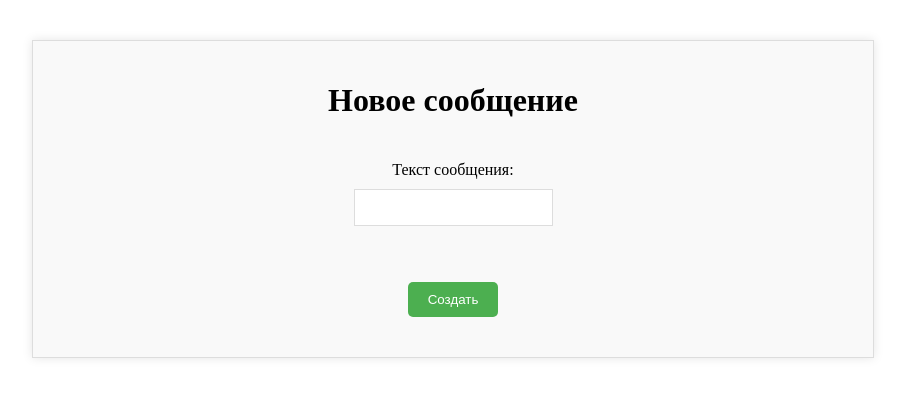
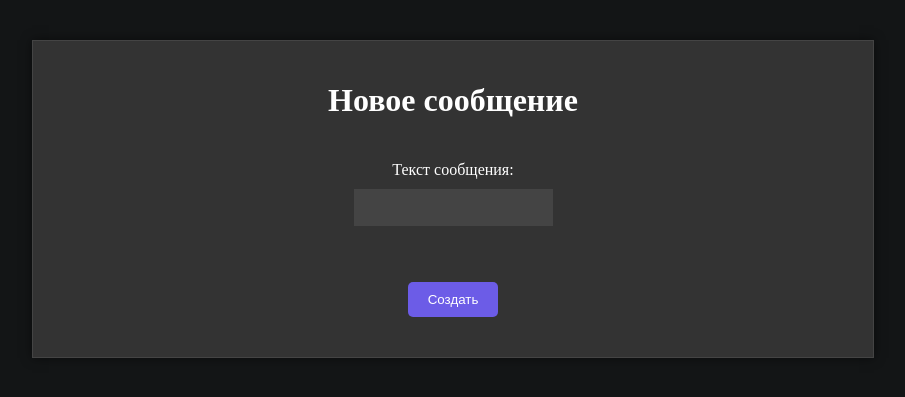
Before and after one commit to hexqueller/PyanoChat, a Flask app: page /create in a window 1280 px wide. Shown: the top 397 px of the page, without its empty margins (187-1092 px from the left). Run offline with Flask 2, Linux system fonts and the light colour scheme.

Commit message:
Темная тема

```diff
--- a/python-app/templates/create.html
+++ b/python-app/templates/create.html
@@ -4,17 +4,21 @@
     <title>Создать новое сообщение</title>
     <link rel="icon" type="image/png" href="{{ url_for('static', filename='favicon.png') }}">
     <style>
+      body {
+        background-color: #131516; /* новый цвет фона */
+      }
       .container {
         max-width: 800px;
         margin: 40px auto;
         padding: 20px;
-        background-color: #f9f9f9;
-        border: 1px solid #ddd;
-        box-shadow: 0 0 10px rgba(0, 0, 0, 0.1);
+        background-color: #333;
+        border: 1px solid #444;
+        box-shadow: 0 0 10px rgba(0, 0, 0, 0.5);
       }
       .header {
         text-align: center;
         margin-bottom: 20px;
+        color: #fff;
       }
       form {
         display: flex;
@@ -24,14 +28,17 @@
       }
       label {
         margin-bottom: 10px;
+        color: #fff;
       }
       input[type="text"] {
         padding: 10px;
         margin-bottom: 20px;
-        border: 1px solid #ddd;
+        border: 1px solid #444;
+        background-color: #444;
+        color: #fff;
       }
       input[type="submit"] {
-        background-color: #4CAF50;
+        background-color: #6c5ce7; /* фиолетовый цвет */
         color: #fff;
         padding: 10px 20px;
         border: none;
@@ -39,7 +46,7 @@
         cursor: pointer;
       }
       input[type="submit"]:hover {
-        background-color: #3e8e41;
+        background-color: #5c4ccf; /* фиолетовый цвет на hover */
       }
     </style>
   </head>
```
Also changed, not shown: python-app/templates/index.html (+11 -7 lines).
